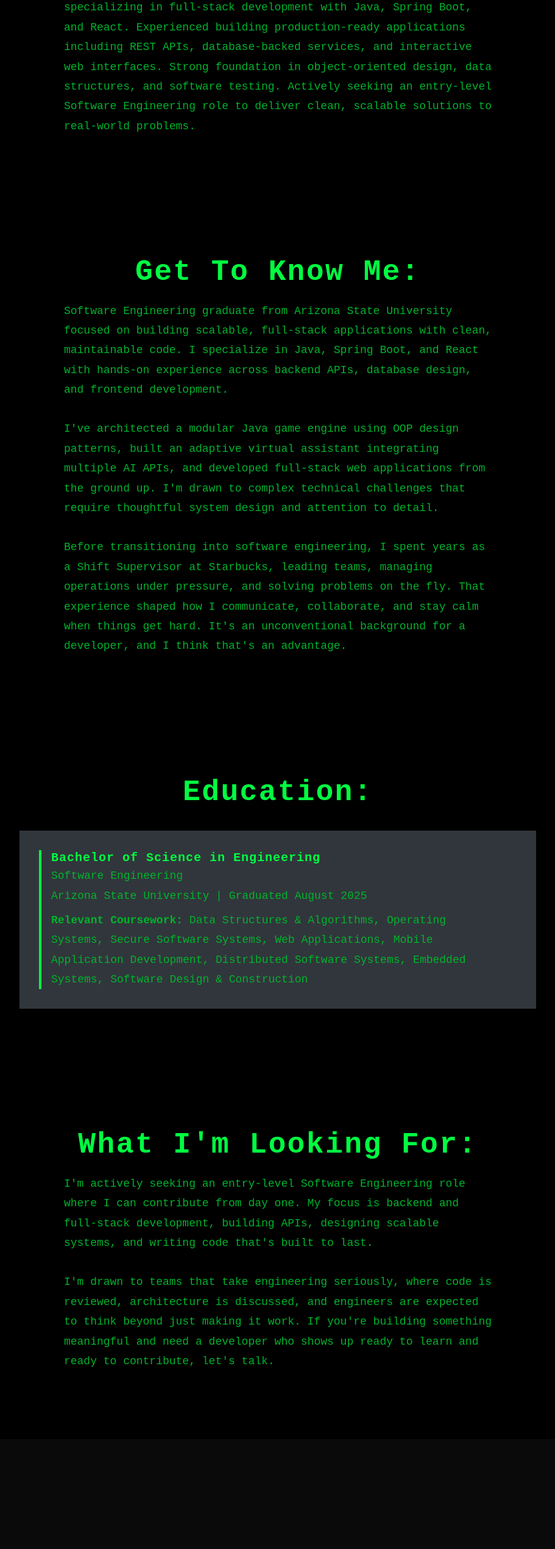
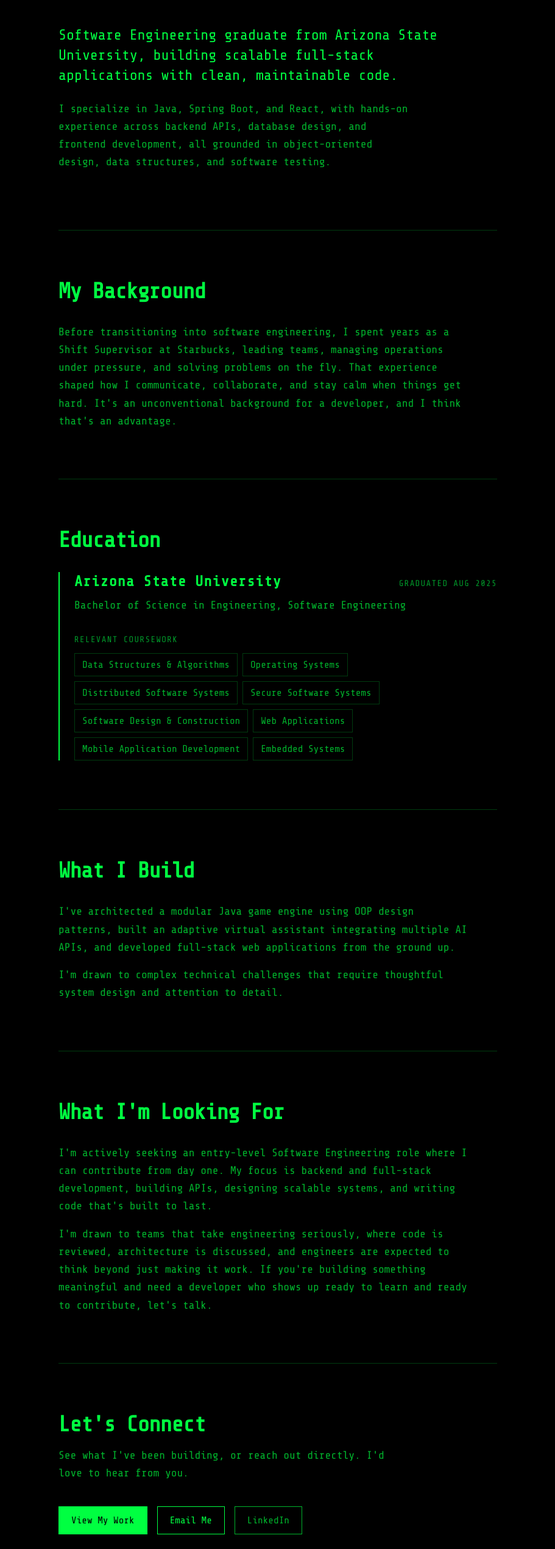
Before and after one commit to mahicks5/my-portfolio, a Next.js app: page /about in a window 1280 px wide. Shown: the part 257-2797 px from the top of the page at 61% size, without its empty margins (184-1095 px from the left). Before the commit the page ends 2617 px from the top, so only its background shows below. Built offline with nearby package versions, Linux system fonts and the light colour scheme.

Commit message:
Redesigned About page and fix global styles

```diff
--- a/src/app/about/page.tsx
+++ b/src/app/about/page.tsx
@@ -1,87 +1,166 @@
-import Image from "next/image";
+import Link from "next/link";
+
+const COURSEWORK = [
+  'Data Structures & Algorithms',
+  'Operating Systems',
+  'Distributed Software Systems',
+  'Secure Software Systems',
+  'Software Design & Construction',
+  'Web Applications',
+  'Mobile Application Development',
+  'Embedded Systems',
+];
 
 export default function About() {
   return (
-    <main className="min-h-screen bg-black text-[#00ff41]">
-      {/* Summary */}
-      <section className="max-w-4xl mx-auto px-6 py-20">
-        <div className="space-y-4 leading-relaxed">
-          <h2 className="text-5xl font-bold text-center">Summary:</h2>
-          <p className="text-md text-left max-w-2xl mx-auto mb-8">
-Software Engineering graduate from Arizona State University specializing in full-stack
-development with Java, Spring Boot, and React. Experienced building production-ready
-applications including REST APIs, database-backed services, and interactive web interfaces.
-Strong foundation in object-oriented design, data structures, and software testing.
-Actively seeking an entry-level Software Engineering role to deliver clean, scalable solutions
-to real-world problems.
-          </p>
-        </div>
+    <main className="min-h-screen bg-black text-[#00ff41] font-mono">
+
+      {/* Intro Section */}
+      <section className="max-w-3xl mx-auto px-6 py-24">
+        <p className="text-base text-[#00992a] tracking-widest uppercase mb-4">
+          About Me
+        </p>
+        <h1 className="text-5xl sm:text-6xl font-bold tracking-tight leading-tight mb-6">
+          Get to Know Me
+        </h1>
+        <p className="text-[#00ff41] text-2xl leading-snug max-w-2xl mb-6">
+          Software Engineering graduate from Arizona State University, building scalable
+          full-stack applications with clean, maintainable code.
+        </p>
+        <p className="text-[#00b32c] text-lg leading-relaxed max-w-xl">
+          I specialize in Java, Spring Boot, and React, with hands-on experience across
+          backend APIs, database design, and frontend development, all grounded in
+          object-oriented design, data structures, and software testing.
+        </p>
       </section>
 
-      {/* Description */}
-      <section className="max-w-4xl mx-auto px-6 py-20">
-        <div className="space-y-4 leading-relaxed">
-          <h2 className="text-5xl font-bold text-center">Get To Know Me:</h2>
-          <p className="text-md text-left max-w-2xl mx-auto mb-8">
-Software Engineering graduate from Arizona State University focused on building scalable,
-full-stack applications with clean, maintainable code. I specialize in Java, Spring Boot,
-and React with hands-on experience across backend APIs, database design, and frontend development.
-          </p>
+      {/* Divider */}
+      <div className="max-w-3xl mx-auto px-6">
+        <div className="border-t border-[#003b0f]" />
+      </div>
 
-          <p className="text-md text-left max-w-2xl mx-auto mb-8">
-I've architected a modular Java game engine using OOP design patterns, built an adaptive
-virtual assistant integrating multiple AI APIs, and developed full-stack web applications
-from the ground up. I'm drawn to complex technical challenges that require thoughtful
-system design and attention to detail.
-          </p>
-
-          <p className="text-md max-w-2xl mx-auto mb-8">
-Before transitioning into software engineering, I spent years as a Shift Supervisor at
-Starbucks, leading teams, managing operations under pressure, and solving problems on the
-fly. That experience shaped how I communicate, collaborate, and stay calm when things
-get hard. It's an unconventional background for a developer, and I think that's an advantage.
-          </p>
-
-        </div>
+      {/* Background Section */}
+      <section className="max-w-3xl mx-auto px-6 py-20">
+        <h2 className="text-4xl font-bold tracking-tight mb-8">My Background</h2>
+        <p className="text-[#00b32c] text-lg leading-relaxed max-w-2xl">
+          Before transitioning into software engineering, I spent years as a Shift Supervisor
+          at Starbucks, leading teams, managing operations under pressure, and solving problems
+          on the fly. That experience shaped how I communicate, collaborate, and stay calm when
+          things get hard. It&apos;s an unconventional background for a developer, and I think
+          that&apos;s an advantage.
+        </p>
       </section>
 
-      {/* Education */}
-      <section className="max-w-4xl mx-auto px-6 py-20">
-        <h2 className="text-5xl font-bold mb-8 text-center">Education:</h2>
-        <div className="bg-[#31363c] p-8 mx-auto mb-8">
-          <div className="border-l-4 border-[#00ff41] pl-4">
-            <h3 className="text-xl font-bold">Bachelor of Science in Engineering</h3>
-            <p>Software Engineering</p>
-            <p>Arizona State University | Graduated August 2025</p>
-            <p className="mt-2">
-              <span className="font-semibold">Relevant Coursework: </span>
-Data Structures & Algorithms, Operating Systems, Secure Software Systems,
-Web Applications, Mobile Application Development, Distributed Software Systems,
-Embedded Systems, Software Design & Construction
-            </p>
+      {/* Divider */}
+      <div className="max-w-3xl mx-auto px-6">
+        <div className="border-t border-[#003b0f]" />
+      </div>
+
+      {/* Education Section */}
+      <section className="max-w-3xl mx-auto px-6 py-20">
+        <h2 className="text-4xl font-bold tracking-tight mb-8">Education</h2>
+        <div className="border-l-2 border-[#00ff41] pl-6">
+          <div className="flex flex-col sm:flex-row sm:justify-between sm:items-baseline gap-1 mb-2">
+            <h3 className="text-2xl font-bold">Arizona State University</h3>
+            <span className="text-sm text-[#00992a] tracking-widest uppercase">
+              Graduated Aug 2025
+            </span>
+          </div>
+          <p className="text-[#00b32c] text-lg leading-relaxed mb-8">
+            Bachelor of Science in Engineering, Software Engineering
+          </p>
+          <p className="text-sm text-[#00992a] tracking-widest uppercase mb-3">
+            Relevant Coursework
+          </p>
+          <div className="flex flex-wrap gap-2">
+            {COURSEWORK.map((course) => (
+              <span
+                key={course}
+                className="px-3 py-1.5 text-base border border-[#003b0f] text-[#00b32c] hover:border-[#00ff41] hover:text-[#00ff41] transition-colors duration-150"
+              >
+                {course}
+              </span>
+            ))}
           </div>
         </div>
       </section>
 
-      {/* What I'm Looking For */}
-      <section className="max-w-4xl mx-auto px-6 py-20">
-        <div className="space-y-4 leading-relaxed">
-          <h2 className="text-5xl font-bold text-center">What I'm Looking For:</h2>
+      {/* Divider */}
+      <div className="max-w-3xl mx-auto px-6">
+        <div className="border-t border-[#003b0f]" />
+      </div>
 
-          <p className="text-md text-left max-w-2xl mx-auto mb-8">
-I'm actively seeking an entry-level Software Engineering role where I can contribute
-from day one. My focus is backend and full-stack development, building APIs, designing
-scalable systems, and writing code that's built to last.
-          </p>
+      {/* What I Build Section */}
+      <section className="max-w-3xl mx-auto px-6 py-20">
+        <h2 className="text-4xl font-bold tracking-tight mb-8">What I Build</h2>
+        <p className="text-[#00b32c] text-lg leading-relaxed max-w-2xl mb-4">
+          I&apos;ve architected a modular Java game engine using OOP design patterns, built an
+          adaptive virtual assistant integrating multiple AI APIs, and developed full-stack web
+          applications from the ground up.
+        </p>
+        <p className="text-[#00b32c] text-lg leading-relaxed max-w-2xl">
+          I&apos;m drawn to complex technical challenges that require thoughtful system design
+          and attention to detail.
+        </p>
+      </section>
 
-          <p className="text-md text-left max-w-2xl mx-auto mb-8">
-I'm drawn to teams that take engineering seriously, where code is reviewed, architecture
-is discussed, and engineers are expected to think beyond just making it work. If you're
-building something meaningful and need a developer who shows up ready to learn and ready
-to contribute, let's talk.
-          </p>
+      {/* Divider */}
+      <div className="max-w-3xl mx-auto px-6">
+        <div className="border-t border-[#003b0f]" />
+      </div>
+
+      {/* What I'm Looking For Section */}
+      <section className="max-w-3xl mx-auto px-6 py-20">
+        <h2 className="text-4xl font-bold tracking-tight mb-8">What I&apos;m Looking For</h2>
+        <p className="text-[#00b32c] text-lg leading-relaxed max-w-2xl mb-4">
+          I&apos;m actively seeking an entry-level Software Engineering role where I can
+          contribute from day one. My focus is backend and full-stack development, building
+          APIs, designing scalable systems, and writing code that&apos;s built to last.
+        </p>
+        <p className="text-[#00b32c] text-lg leading-relaxed max-w-2xl">
+          I&apos;m drawn to teams that take engineering seriously, where code is reviewed,
+          architecture is discussed, and engineers are expected to think beyond just making it
+          work. If you&apos;re building something meaningful and need a developer who shows up
+          ready to learn and ready to contribute, let&apos;s talk.
+        </p>
+      </section>
+
+      {/* Divider */}
+      <div className="max-w-3xl mx-auto px-6">
+        <div className="border-t border-[#003b0f]" />
+      </div>
+
+      {/* Contact Section */}
+      <section className="max-w-3xl mx-auto px-6 py-20">
+        <h2 className="text-4xl font-bold tracking-tight mb-4">Let&apos;s Connect</h2>
+        <p className="text-[#00b32c] text-lg leading-relaxed max-w-xl mb-10">
+          See what I&apos;ve been building, or reach out directly. I&apos;d love to hear
+          from you.
+        </p>
+        <div className="flex flex-wrap gap-4">
+          <Link
+            href="/projects"
+            className="px-5 py-2.5 bg-[#00ff41] border border-[#00ff41] text-black text-base hover:bg-transparent hover:text-[#00ff41] transition-colors duration-200"
+          >
+            View My Work
+          </Link>
+          <a
+            href="mailto:maxwellahicks@gmail.com"
+            className="px-5 py-2.5 border border-[#00ff41] text-[#00ff41] text-base hover:bg-[#00ff41] hover:text-black transition-colors duration-200"
+          >
+            Email Me
+          </a>
+          <a
+            href="https://www.linkedin.com/in/maxwell-h-2647622a4"
+            target="_blank"
+            rel="noopener noreferrer"
+            className="px-5 py-2.5 border border-[#00b32c] text-[#00b32c] text-base hover:bg-[#00b32c] hover:text-black transition-colors duration-200"
+          >
+            LinkedIn
+          </a>
         </div>
       </section>
+
     </main>
   );
 }
--- a/src/app/globals.css
+++ b/src/app/globals.css
@@ -4,7 +4,7 @@
   --background: #0a0a0a;
   --foreground: #00ff41;
   --foreground-secondary: #00b32c;
-  --foreground-muted: #005c16;
+  --foreground-muted: #00992a;
   --surface: #111111;
   --surface-elevated: #1a1a1a;
   --border: #003b0f;
@@ -18,14 +18,16 @@
   --color-surface: var(--surface);
   --color-surface-elevated: var(--surface-elevated);
   --color-border: var(--border);
-  --font-sans: var(--font-geist-mono);
-  --font-mono: var(--font-geist-mono);
+  --font-sans: var(--font-share-tech-mono), monospace;
+  --font-mono: var(--font-share-tech-mono), monospace;
 }
 
+/* Base element styles live in a layer so Tailwind utility classes can override them */
+@layer base {
   body {
     background: var(--background);
     color: var(--foreground);
-  font-family: 'Geist Mono', 'JetBrains Mono', 'Fira Code', monospace;
+    font-family: var(--font-mono);
     line-height: 1.7;
     font-size: 18px;
   }
@@ -69,3 +71,4 @@ a:hover {
     background: var(--foreground-muted);
     border-radius: 3px;
   }
+}
--- a/src/app/layout.tsx
+++ b/src/app/layout.tsx
@@ -36,8 +36,8 @@ export default function RootLayout({
   children: React.ReactNode;
 }>) {
   return (
-    <html lang="en">
-      <body className={`${shareTechMono.variable} font-mono`}>
+    <html lang="en" className={shareTechMono.variable}>
+      <body className="font-mono">
         <header className="bg-black text-[#00ff41]">
           <nav className="max-w-4xl mx-auto px-6 py-4 flex justify-between items-center">
             <a href="/" className="text-xl font-bold">Maxwell Hicks</a>
--- a/src/app/page.tsx
+++ b/src/app/page.tsx
@@ -48,7 +48,7 @@ export default function Home() {
           </span>
           Open to full-time Software Engineering roles
         </div>
-        <p className="text-base text-[#005c16] tracking-widest uppercase mb-4">
+        <p className="text-base text-[#00992a] tracking-widest uppercase mb-4">
           Software Engineer · Backend &amp; Full-Stack
         </p>
         <h1 className="text-5xl sm:text-6xl font-bold tracking-tight leading-tight mb-6">
@@ -74,7 +74,7 @@ export default function Home() {
         <div className="flex flex-wrap gap-4">
           <Link
             href="/projects"
-            className="px-5 py-2.5 bg-[#00ff41] border border-[#00ff41] text-black! text-base hover:bg-transparent hover:text-[#00ff41]! transition-colors duration-200"
+            className="px-5 py-2.5 bg-[#00ff41] border border-[#00ff41] text-black text-base hover:bg-transparent hover:text-[#00ff41] transition-colors duration-200"
           >
             View My Work
           </Link>
@@ -114,7 +114,7 @@ export default function Home() {
         <div className="grid md:grid-cols-2 gap-x-12 gap-y-10">
           {SKILL_GROUPS.map(({ label, items }) => (
             <div key={label}>
-              <p className="text-sm text-[#005c16] tracking-widest uppercase mb-3">
+              <p className="text-sm text-[#00992a] tracking-widest uppercase mb-3">
                 {label}
               </p>
               <div className="flex flex-wrap gap-2">
```
Lines whose indentation alone changed are shown as unchanged.
